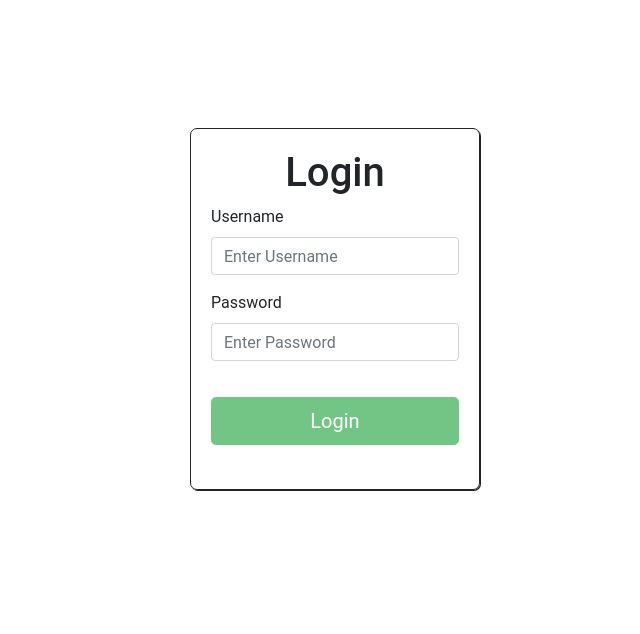
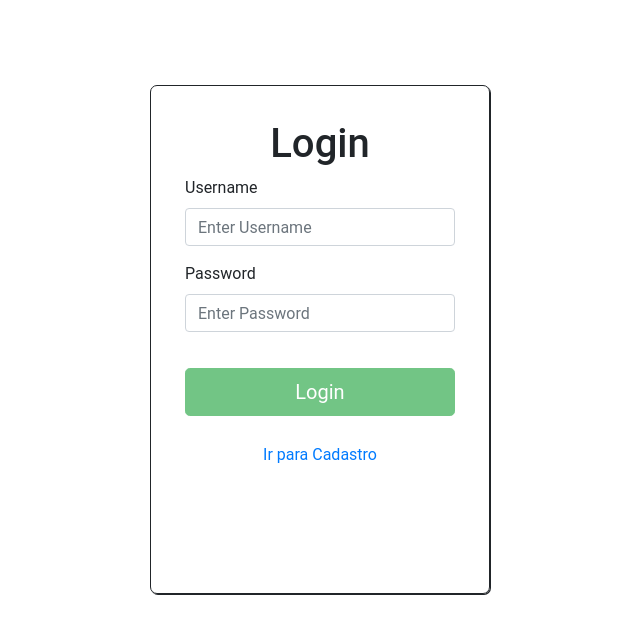
Before and after one commit to jair-anderson-souza/bookclub-api, an Angular app in the folder beer-front/: page /login in a window 1280 px wide. Shown: the top 634 px of the page, without its empty margins (305-945 px from the left). Built offline with nearby package versions, Linux system fonts and the light colour scheme.

Commit message:
Página de login

```diff
--- a/beer-front/src/app/components/list-beer/list-beer.component.html
+++ b/beer-front/src/app/components/list-beer/list-beer.component.html
@@ -1,3 +1,4 @@
+<div class="container">
   <div class="form-group">
     <label for="selectOptions"></label>
     <select class="form-control" [(ngModel)]="type">
@@ -23,24 +24,34 @@
     <input type="text" class="form-control" [(ngModel)]="searchField" (keyup)="search()" />
   </div>
 
+  <div class="table-responsive">
+
     <table class="table">
       <thead class="thead-dark">
         <tr>
           <th scope="col">Name</th>
           <th scope="col">Tagline</th>
           <th scope="col">ABV</th>
+          <th scope="col">First Brewed</th>
+          <th scope="col">Image</th>
         </tr>
       </thead>
-  <tbody>
+      <tbody *ngIf="beers?.length > 0">
         <tr *ngFor="let beer of beers">
           <th scope="row">{{ beer.name }}</th>
           <th scope="row">{{ beer.tagline }}</th>
           <th scope="row">{{ beer.abv }}</th>
+          <th scope="row">{{ beer.first_brewed }}</th>
+          <th scope="row">
+            sdf
+            <!-- <img [src]="beer.image_url" alt="Beer Image"> -->
+          </th>
         </tr>
       </tbody>
     </table>
+  </div>
 
-<nav aria-label="Page navigation example">
+  <nav aria-label="Page navigation example" style="margin-left: 0 ; margin-right: 0;">
     <ul class="pagination">
       <li class="page-item"><a class="page-link" href="#">Previous</a></li>
       <li class="page-item"><a class="page-link" href="#">1</a></li>
@@ -49,3 +60,4 @@
       <li class="page-item"><a class="page-link" href="#">Next</a></li>
     </ul>
   </nav>
+</div>
--- a/beer-front/src/app/components/list-beer/list-beer.component.scss
+++ b/beer-front/src/app/components/list-beer/list-beer.component.scss
@@ -0,0 +1,4 @@
+// img {
+//   width: 20px;
+//   height: 20px;
+// }
--- a/beer-front/src/app/components/list-beer/list-beer.component.ts
+++ b/beer-front/src/app/components/list-beer/list-beer.component.ts
@@ -23,6 +23,8 @@ export class ListBeerComponent implements OnInit {
   public ngOnInit() {
     this.beerService.searchBeers(this.page, this.size, this.beerFilter).subscribe((data) => {
       this.beers = data;
+      console.log(data);
+
     });
   }
 
--- a/beer-front/src/app/components/login/login.component.html
+++ b/beer-front/src/app/components/login/login.component.html
@@ -1,7 +1,6 @@
-
 <div class="container">
   <div class="row">
-      <div class="col-md-6 offset-md-3">
+    <div class="col-md-4 offset-md-4">
       <form #formLogin="ngForm">
         <h1>Login</h1>
         <div class="form-group">
@@ -23,8 +22,7 @@
         <button [disabled]="formLogin.form.invalid" class="btn btn-success btn-lg"
           (click)="login(); formLogin.reset();">Login</button>
 
-        <br/>
-        <br/>
+        <button class="btn btn-link" (click)="irParaCadastro()">Ir para Cadastro</button>
 
         <div class="form-group" *ngIf="this.errorService.count() > 0">
           <div *ngFor="let message of this.errorService.getMessages()">
@@ -33,35 +31,6 @@
         </div>
       </form>
     </div>
+
   </div>
 </div>
-<!-- </div> -->
-
-
-
-<!-- <form #formLogin="ngForm">
-
-  <div>
-    <label><b>Username</b></label>
-    <input type="text" placeholder="Enter Username" [(ngModel)]="user.username" name="username" required>
-
-    <label><b>Password</b></label>
-      <input type="password" placeholder="Enter Password" [(ngModel)]="user.password" name="psw" required>
-
-      <button [disabled]="formLogin.form.invalid" (click)="login(); formLogin.reset();">Login</button>
-    </div>
-
-  </form>
-
-  <div *ngIf="this.errorService.count() > 0">
-    <div *ngFor="let message of this.errorService.getMessages()">
-      <p>{{ message }}</p>
-    </div>
-  </div>
-
-  <br />
-  <br />
-  <br />
-
-  <button (click)="irParaCadastro()">Ir para Cadastro</button> -->
-<!-- </div> -->
--- a/beer-front/src/app/components/login/login.component.scss
+++ b/beer-front/src/app/components/login/login.component.scss
@@ -1,23 +1,28 @@
-.container{
-  margin-top: 10%;
-  height: 50px;
-  width: 50%;
+.container {
+  font-family: 'Roboto';
+  margin-top: auto;
+  margin-bottom: auto;
+  max-height: 100%;
 }
 
 form {
-  // background-color: #FFAB0E;
   border-radius: 7px;
   border: 1px solid;
-  padding: 20px;
+  padding: 10%;
   box-shadow: 1px 1px;
-
+  margin-top: 25%;
 }
 
+.form-group{
+  margin-top: 1%;
+}
 .container h1 {
   text-align: center;
 }
 
-  button {
-  margin-top: 20px;
+button {
+    margin-top: 20px;
+  margin-bottom: 0px;
+padding-bottom: -200px;
   width: 100%;
 }
--- a/beer-front/src/styles.scss
+++ b/beer-front/src/styles.scss
@@ -1,6 +1,7 @@
 /* You can add global styles to this file, and also import other style files */
 
 * {
-  font-family: Roboto, Ubuntu, Helvetica, Arial, sans-serif;
   min-height: 100%;
+  width: 100%;
+  font-family: 'Roboto', Ubuntu, Helvetica, Arial, sans-serif;
 }
```
Lines whose indentation alone changed are shown as unchanged.
